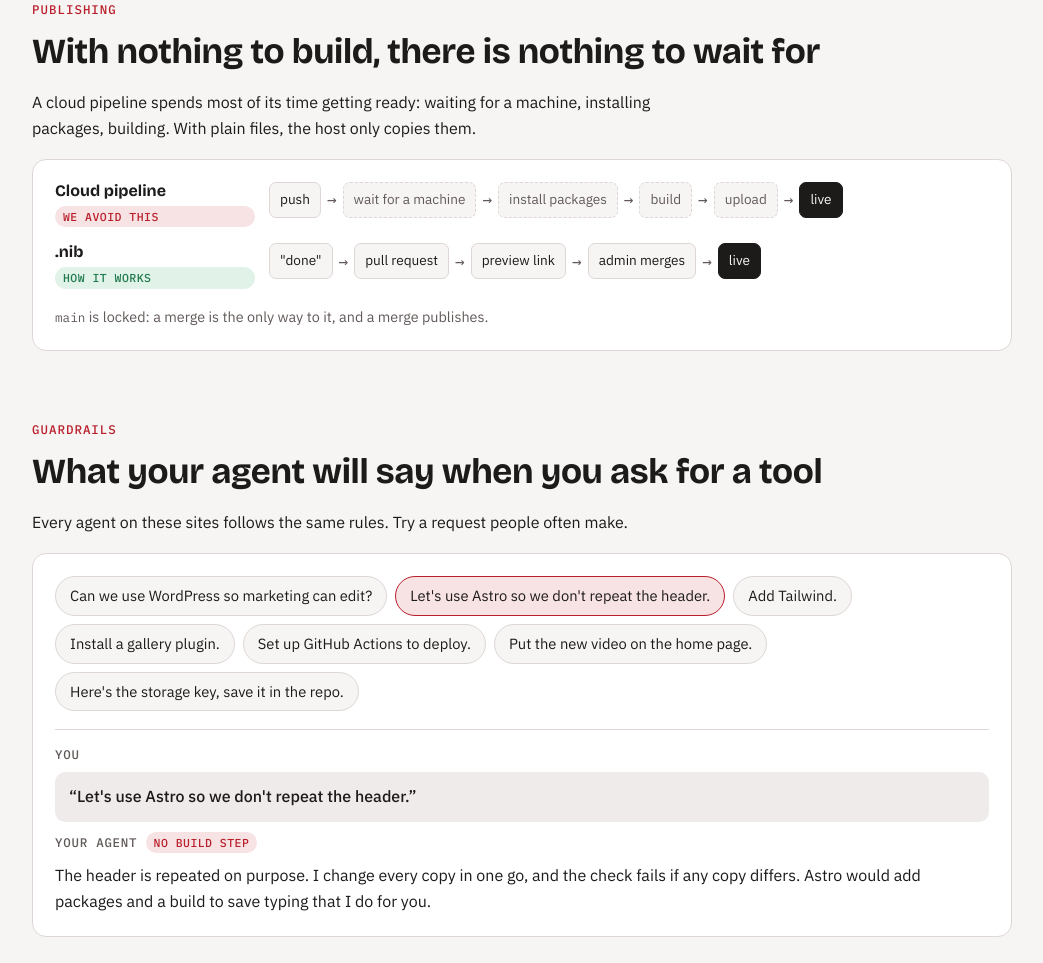
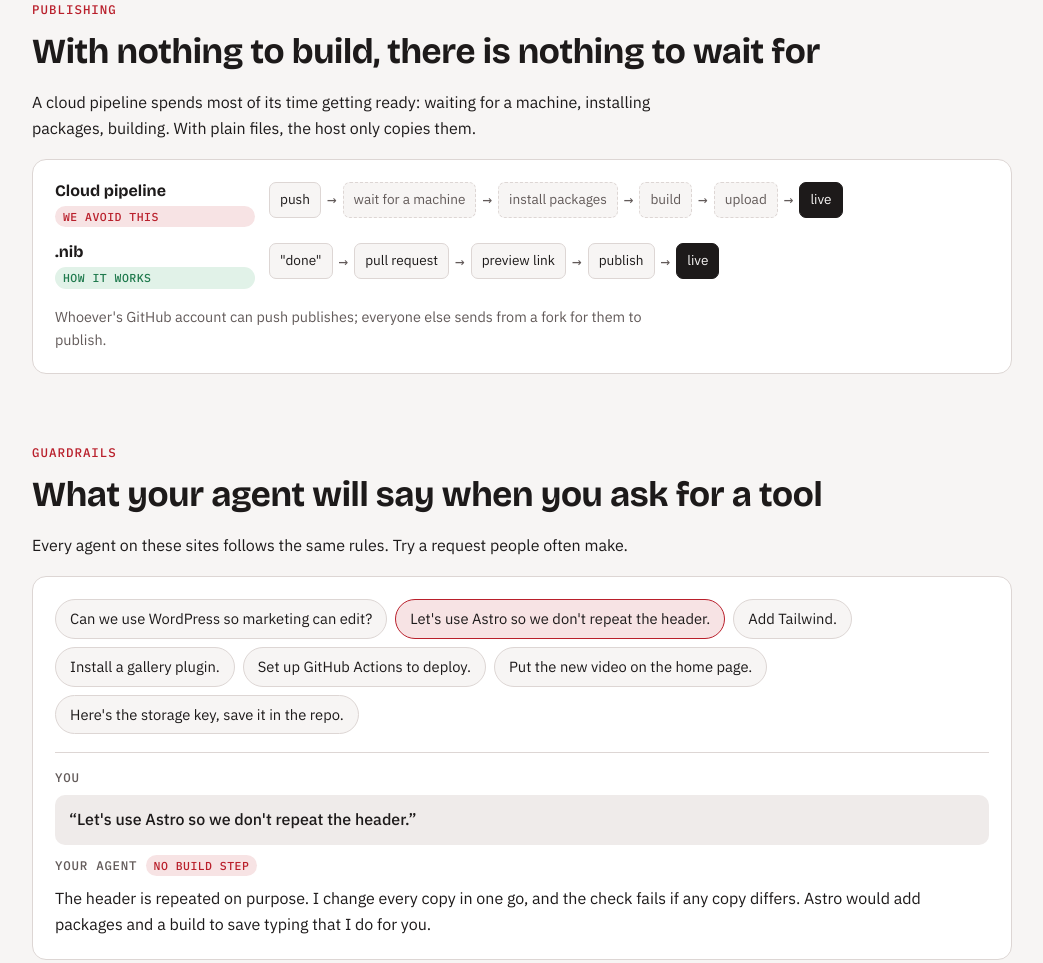
Before and after one commit to ShiftSoftware/.nib, a plain HTML site: page guide/index.html in a window 1280 px wide. Shown: the part 3167-4130 px from the top of the page, without its empty margins (118-1161 px from the left). Drawn offline with nearby package versions, Linux system fonts and the light colour scheme.

Commit message:
Publishing follows GitHub access; send from a fork without push access; delete branches after merging

```diff
--- a/guide/index.html
+++ b/guide/index.html
@@ -249,11 +249,11 @@ footer{color:var(--muted);font-size:.88rem;border-top:1px solid var(--line);padd
         <span class="box">"done"</span><span class="arrow">→</span>
         <span class="box">pull request</span><span class="arrow">→</span>
         <span class="box">preview link</span><span class="arrow">→</span>
-        <span class="box">admin merges</span><span class="arrow">→</span>
+        <span class="box">publish</span><span class="arrow">→</span>
         <span class="box live">live</span>
       </div>
     </div>
-    <p class="hint"><code>main</code> is locked: a merge is the only way to it, and a merge publishes.</p>
+    <p class="hint">Whoever's GitHub account can push publishes; everyone else sends from a fork for them to publish.</p>
   </div>
 </section>
 
@@ -281,7 +281,7 @@ footer{color:var(--muted);font-size:.88rem;border-top:1px solid var(--line);padd
     <li><b>A mistake twice becomes a rule or a check.</b><span>Not a new tool.</span></li>
     <li><b>You never leave your agent.</b><span>You see changes in a preview and get a preview link, not GitHub or a dashboard.</span></li>
     <li><b>Live data stays in its system.</b><span>Lists and forms come from that system, not from a copy.</span></li>
-    <li><b><code>main</code> is never pushed to.</b><span>Every change goes through a pull request; an admin merges.</span></li>
+    <li><b>Publishing follows GitHub access.</b><span>If your account can push, you publish. If not, your changes go from your fork and the site's team publishes.</span></li>
   </ol>
   <p class="hint">Asking for something these rules forbid isn't wrong. It becomes a proposal in the site's <code>.knowledge/</code>, and the site's owner decides.</p>
 </section>
@@ -302,7 +302,7 @@ footer{color:var(--muted);font-size:.88rem;border-top:1px solid var(--line);padd
     wp: {
       chain: [
         {t:"You", end:true},
-        {t:"Admin login", why:"Let people who can't write code edit the site safely.", now:"You ask your agent. Access is your GitHub access, and nothing goes live until an admin merges."},
+        {t:"Admin login", why:"Let people who can't write code edit the site safely.", now:"You ask your agent. Access is your GitHub access: only accounts that can push publish."},
         {t:"Page builder", why:"Let people lay out pages without writing HTML.", now:"The agent writes the HTML, using the site's own components, so pages stay consistent."},
         {t:"Theme", why:"Give every page the same look without repeating it by hand.", now:"One stylesheet. The agent keeps the header and footer identical on every page, and the check confirms it."},
         {t:"Plugins", why:"Add features (SEO, galleries, forms, caching, security) without writing code.", now:"The agent writes the few lines a feature needs. No plugins to update, and none to be hacked through."},
@@ -368,7 +368,7 @@ footer{color:var(--muted);font-size:.88rem;border-top:1px solid var(--line);padd
     {t:"Check", who:"Your agent", body:"The check runs in a second over every page: links, images, headers, media. If something is wrong, the agent fixes it before you see anything.", term:`<span class="c">$</span> node scripts/check.mjs\n<span class="g">12 pages checked: 0 errors, 0 warnings.</span>`},
     {t:"Show you", who:"Your agent", body:"The agent opens the page in the local preview. You look, and ask for changes if you want them.", say:"Looks good, I'm done."},
     {t:"Send for review", who:"Your agent", body:"Only now, because you said you're done: one command has GitHub copy the new photo to the storage, then commits, opens a pull request, and waits for the host's preview link.", term:`<span class="c">$</span> node scripts/send.mjs "Add the showroom photo to Brands"\n<span class="g">SENT</span> https://github.com/…/pull/42\n<span class="g">PREVIEW</span> https://edit-showroom-photo.preview.example`},
-    {t:"Publish", who:"An admin", body:"The admin opens the preview link, then merges. The host copies the files, and the change is live. Nothing was built."}
+    {t:"Publish", who:"You, or the site's team", body:"If your GitHub account can push, you say publish and the agent merges. If not, the site's team opens the preview link and publishes. The host copies the files, and the change is live. Nothing was built.", say:"Publish."}
   ];
   const steplist = document.getElementById("steplist"), stepbody = document.getElementById("stepbody");
   let step = 0;
```
Also changed, not shown: guide/how-it-works.svg, 5 other files.
